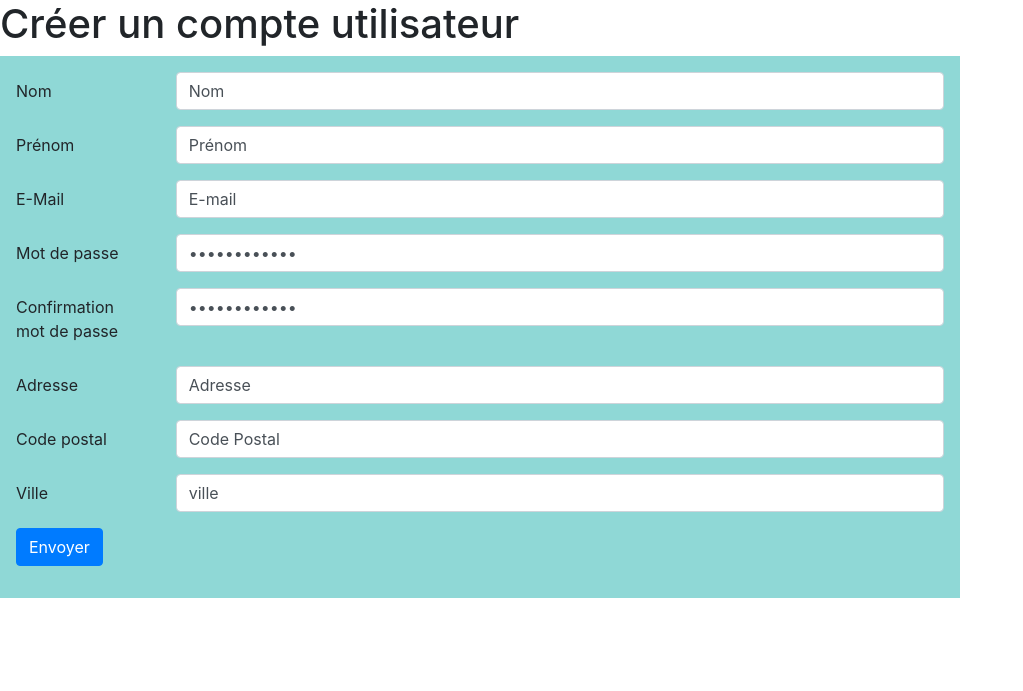
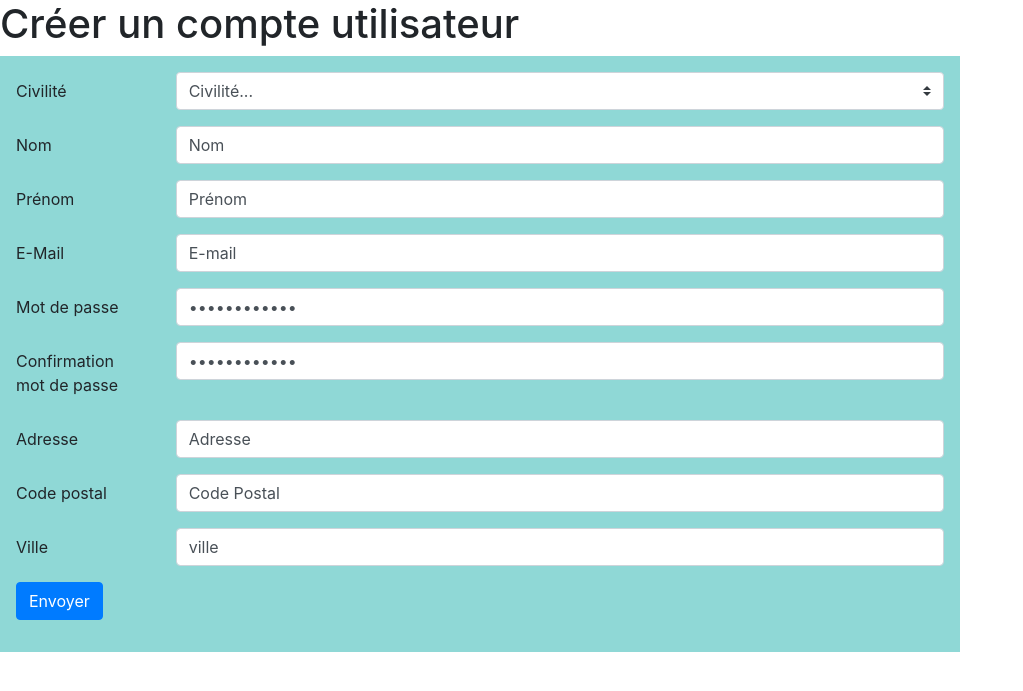
Before and after one commit to IronAgile/IronWebAgile, a Django app: template IronAgileWebApp/templates/nouveauCompteForms.html in a window 1280 px wide. Shown: the top 691 px of the page, without its empty margins (0-1023 px from the left). Run offline with Django 3.2, Linux system fonts and the light colour scheme; the template is opened without the code that fills it, so the values that code supplies are empty; some libraries are stand-ins or nearby versions.

Commit message:
Ajoute selection civilité

```diff
--- a/IronAgileWebApp/templates/nouveauCompteForms.html
+++ b/IronAgileWebApp/templates/nouveauCompteForms.html
@@ -7,7 +7,19 @@
   <body>
     <h1>Créer un compte utilisateur</h1>
     <form>
+
         <div class="w-75 p-3" style="background-color: #8fd8d6;">
+          <div class="form-group row">
+            <label for="example-text-input" class="col-2 col-form-label">Civilité</label>
+            <div class="col-10">
+              <select class="custom-select">
+                <option selected>Civilité...</option>
+                <option value="1">Madame</option>
+                <option value="2">Monsieur</option>
+              </select>
+            </div>
+          </div>
+
           <div class="form-group row">
             <label for="example-text-input" class="col-2 col-form-label">Nom</label>
             <div class="col-10">
@@ -69,7 +81,6 @@
               <button type="submit" class="btn btn-primary">Envoyer</button>
             </div>
           </div>
-
       </div>
     </form>
   </body>
```
Lines whose indentation alone changed are shown as unchanged.
